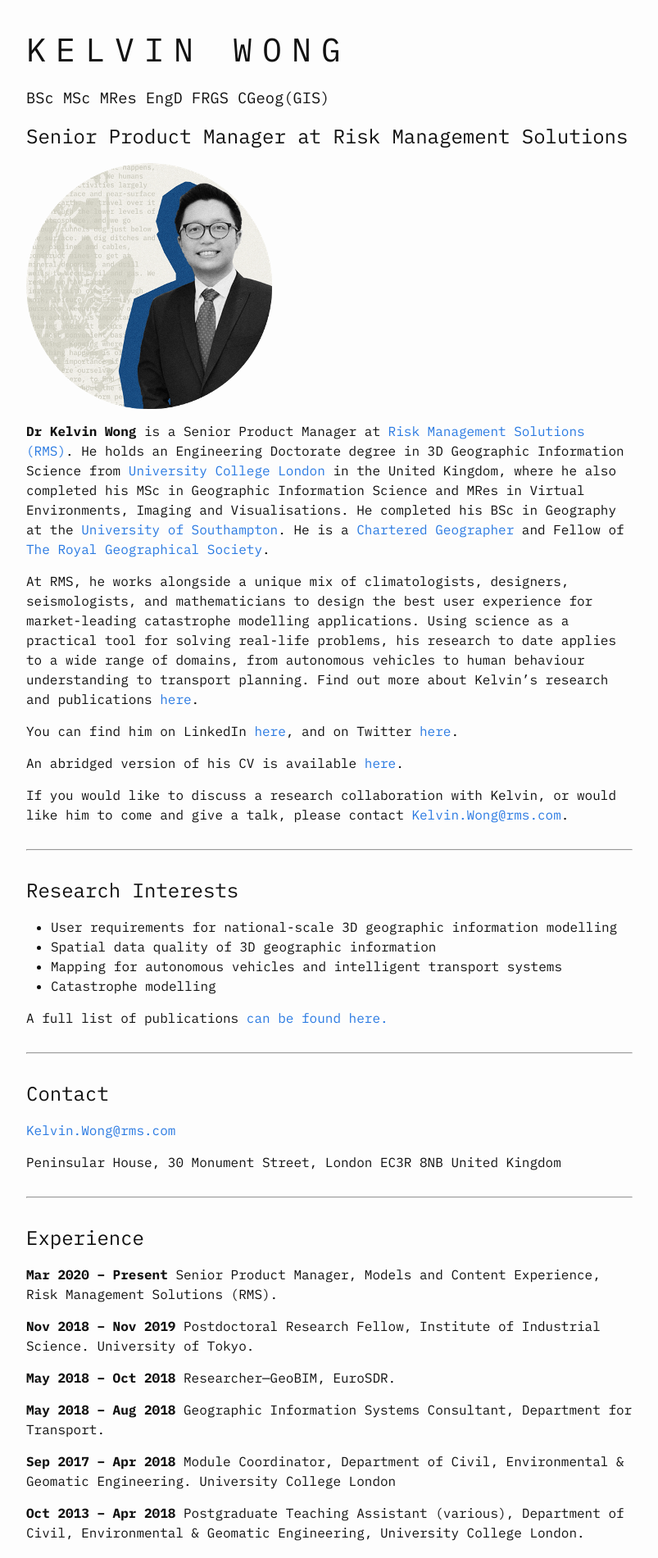
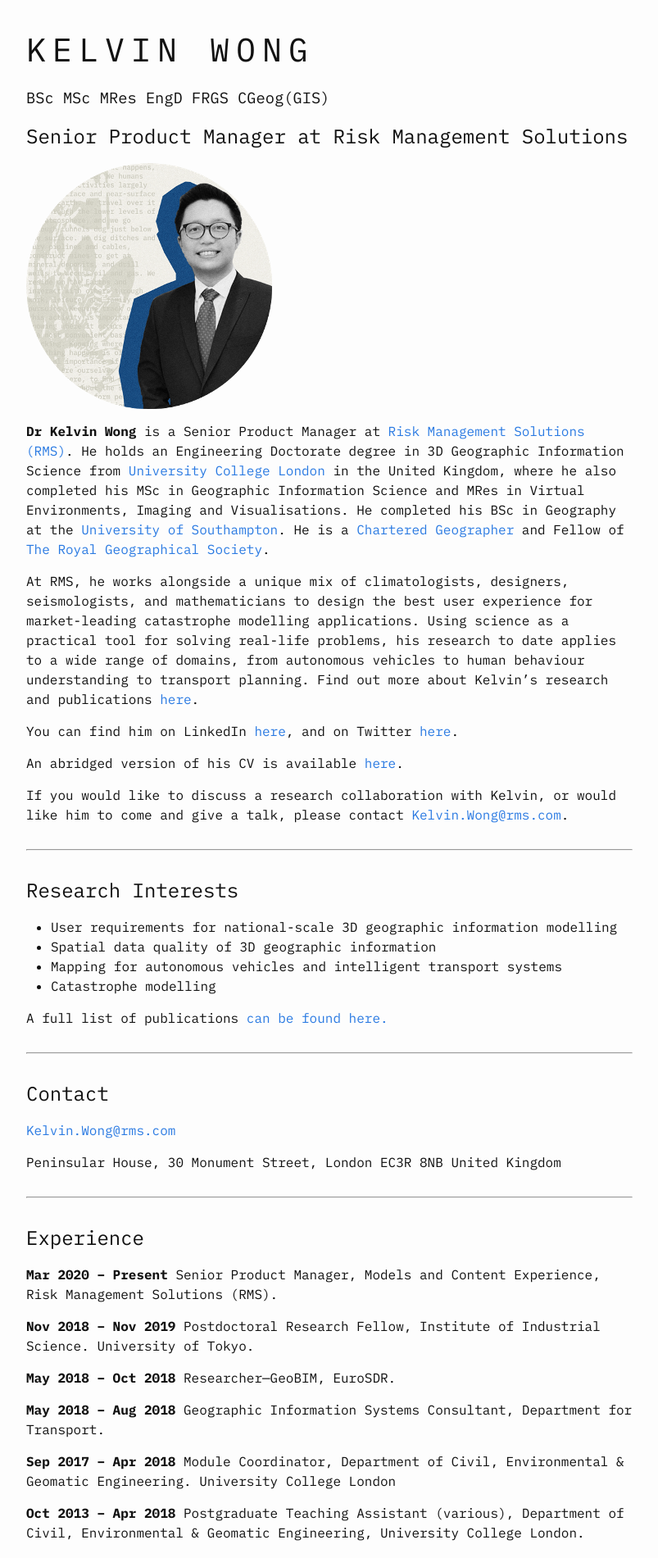
Before and after one commit to kel196/kel196.github.io, a Jekyll site: the page built from index.md, in a window 1280 px wide. Shown: the top 1901 px of the page at 82% size, without its empty margins (238-1041 px from the left). Built offline with Jekyll 4.4.1, drawn with Linux system fonts in a browser that asks for light colours; our own code applies the rules of GitHub Pages for plain Markdown files.

Commit message:
Update _base.scss

```diff
--- a/_sass/minima/_base.scss
+++ b/_sass/minima/_base.scss
@@ -14,9 +14,9 @@ dl, dd, ol, ul, figure {
 }
 
 h1 {
-  font-weight: 900;
+  font-weight: bold;
   font-size: 2.5em;
-  letter-spacing: 0.3em;
+  letter-spacing: 0.2em;
 }
 
 
```
